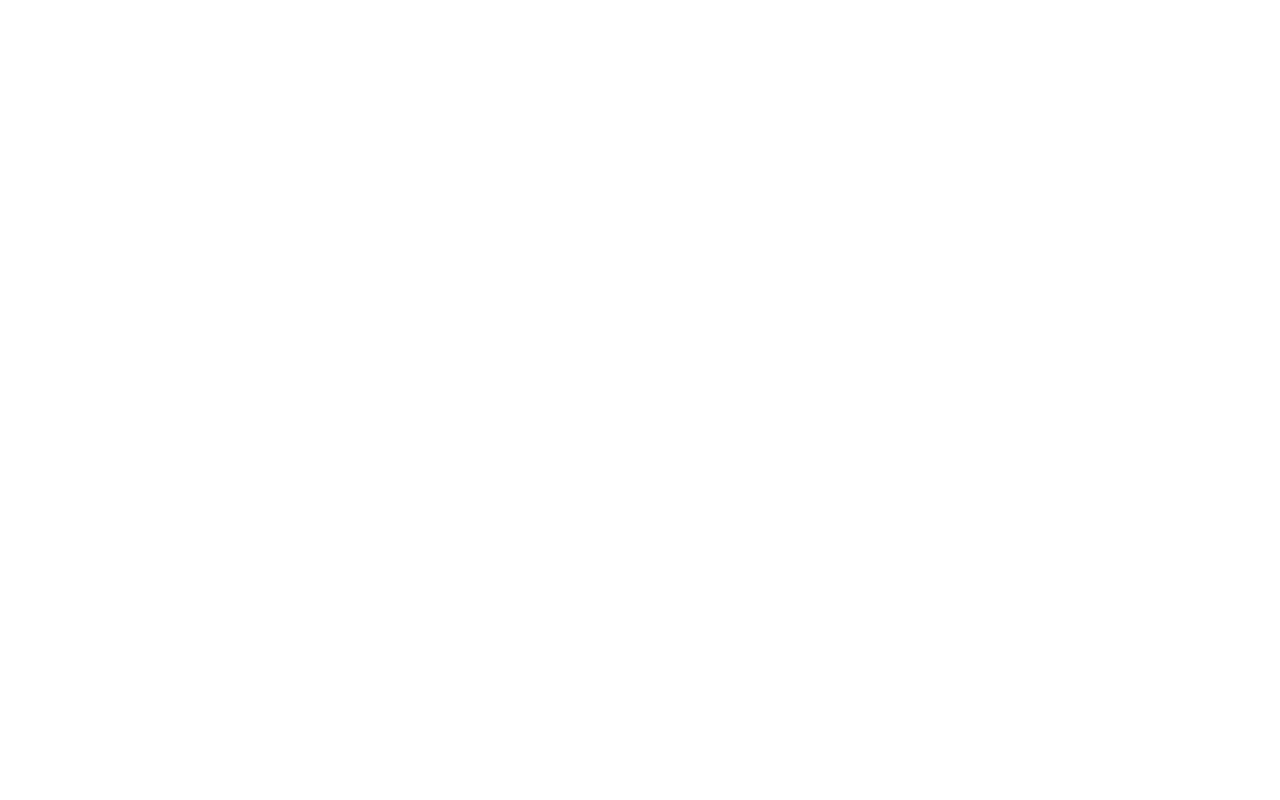
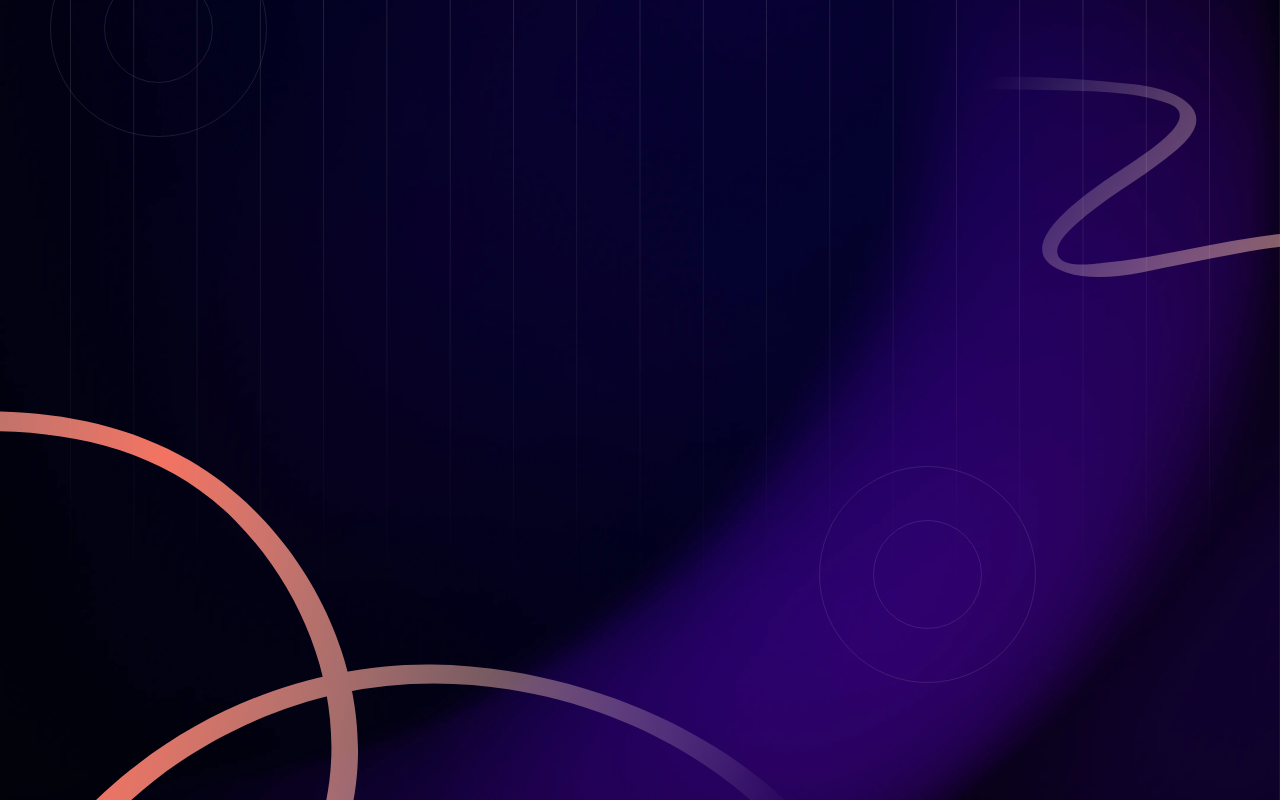
Before and after one commit to arash-jj/Ticket-Generator, a plain HTML site: page index.html in a window 1280 px wide. Drawn offline with Linux system fonts and the light colour scheme.

Commit message:
desktop-background-design

```diff
--- /dev/null
+++ b/css/backgrounds.css
@@ -0,0 +1,36 @@
+main{
+    width: 100%;
+    height: 100%;
+    background-image:
+    url("../assets/images/pattern-lines.svg"),
+    url("../assets/images/pattern-squiggly-line-bottom-desktop.svg"),
+    url("../assets/images/pattern-squiggly-line-top.svg"),
+    url("../assets/images/pattern-circle.svg"),
+    url("../assets/images/pattern-circle.svg"),
+    url("../assets/images/background-desktop.png")
+    ;
+    background-position:
+    top,
+    bottom left,
+    top 70px right,
+    left 50px top -80px,
+    bottom 20% right 23%,
+    center
+    ;
+    background-repeat:
+    no-repeat,
+    no-repeat,
+    no-repeat,
+    no-repeat,
+    no-repeat,
+    no-repeat
+    ;
+    background-size:
+    100% 100%,
+    825px 400px,
+    446px 208px,
+    217px 217px,
+    217px 217px,
+    100% 100%
+    ;
+}
--- a/css/mainSettings.css
+++ b/css/mainSettings.css
@@ -6,8 +6,23 @@
 body{
     font-size: 16px;
     max-width: 1440px;
-    max-height: 100%;
+    min-height: 100vh;
+    min-width: 100vw;
+    display: flex;
+    justify-content: center;
+    align-items: center;
+    overflow: auto;
     font-family: inconsolate ;
+}
+body, html {
+    height: 100%;
+    width: 100%;
+}
+main{
+    text-align: center;
+    max-width: 100%;
+    padding: 20px;
+    overflow: hidden;
 }
 @font-face {
     font-family: inconsolate ;
--- a/css/mian.css
+++ b/css/mian.css
@@ -1 +1,2 @@
 @import url("./mainSettings.css");
+@import url("./backgrounds.css");
--- a/index.html
+++ b/index.html
@@ -8,8 +8,10 @@
 </head>
 <body>
   <main>
-      <!-- headerSection -->
+      <div class="contentWrapper">
+        <!-- headerSection -->
       <div class="header"></div>
+      </div>
   </main>
   <script  src="./js/main.js"></script>
 </body>
```
